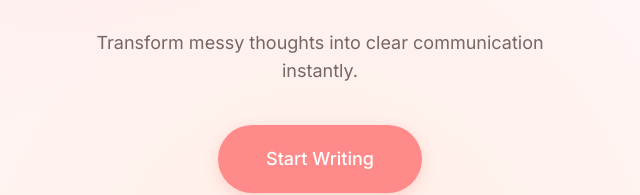
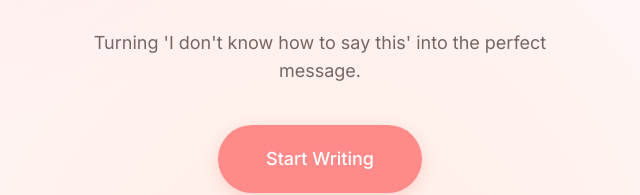
Before and after one commit to SHEWAPNG/KINDERED-WRITING-ASSISTANT-, a website: page public/index.html in a window 1280 px wide. Shown: the part 405-600 px from the top of the page, 320-960 px from the left. Drawn offline with nearby package versions, Linux system fonts and the light colour scheme.

Commit message:
Update index.html

```diff
--- a/public/index.html
+++ b/public/index.html
@@ -96,7 +96,7 @@
             <h1 class="text-5xl md:text-7xl font-medium leading-tight">
                 Find the words <br><span class="italic text-rose-400">your heart</span> wants.
             </h1>
-            <p class="text-lg opacity-70 max-w-lg mx-auto">Transform messy thoughts into clear communication instantly.</p>
+            <p class="text-lg opacity-70 max-w-lg mx-auto">Turning 'I don't know how to say this' into the perfect message.</p>
             <button onclick="navigateTo('view-flow')" class="btn-lovable px-12 py-5 rounded-full text-lg font-medium">
                 Start Writing
             </button>
```
